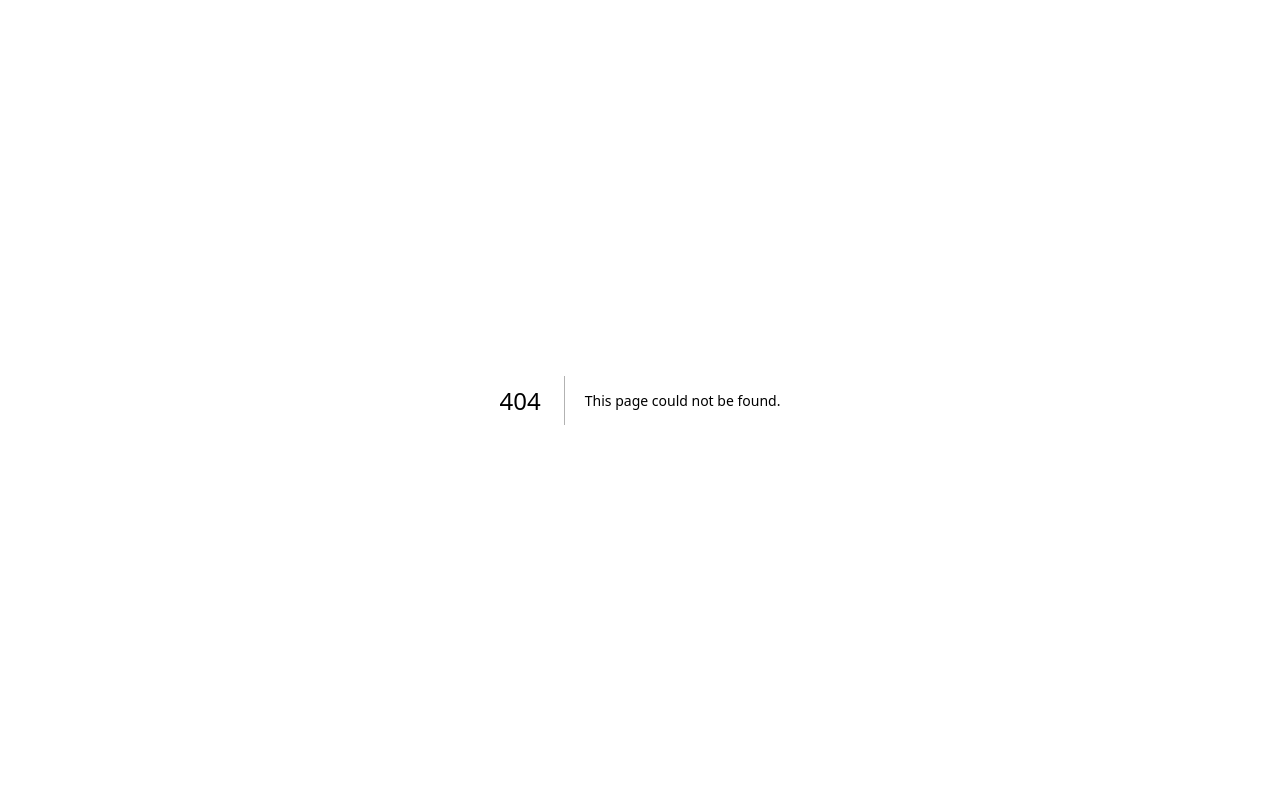
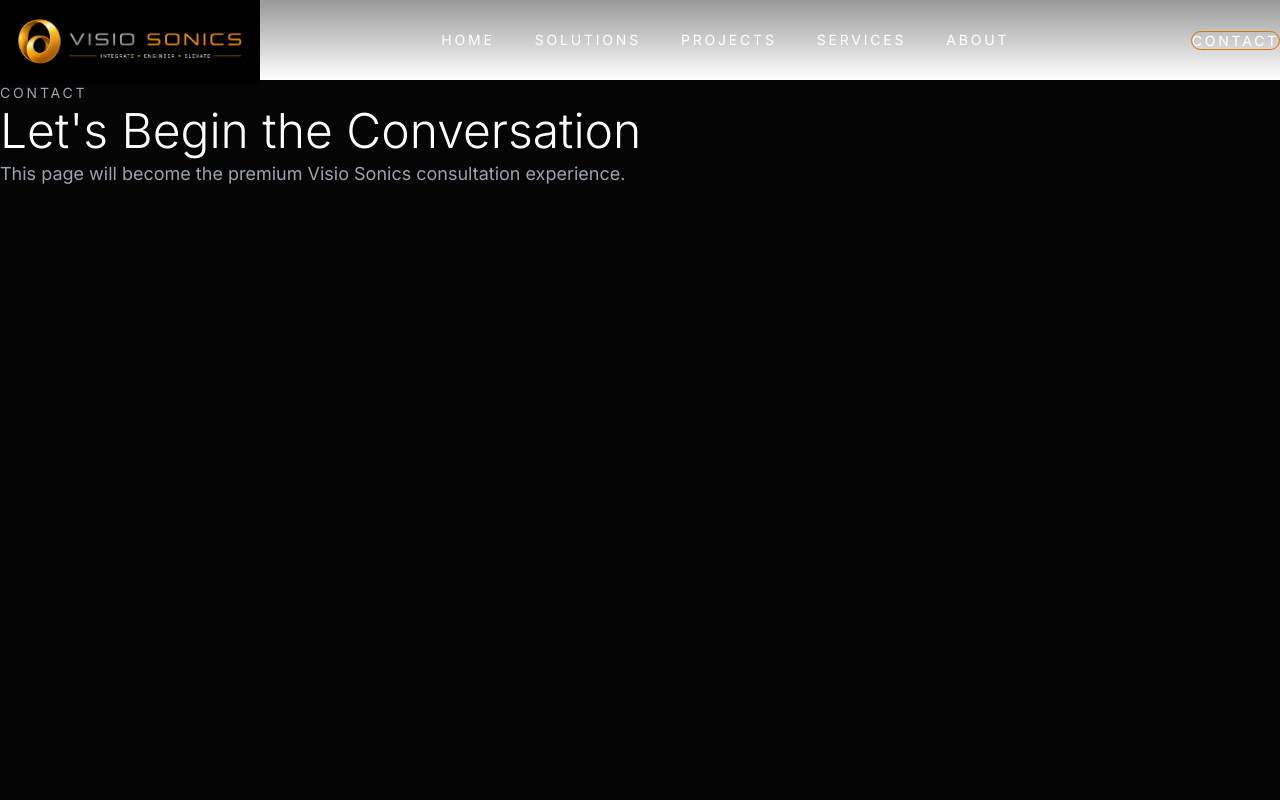
Before and after one commit to vhatele-vs/visio-sonics-web, a Next.js app: page /contact in a window 1280 px wide. Before the commit this address had no page. Shown: the top 800 px of the page. Built offline with nearby package versions, Linux system fonts and the light colour scheme.

Commit message:
fix(button): align CTA with button variant API

```diff
--- /dev/null
+++ b/app/(site)/contact/page.tsx
@@ -0,0 +1,19 @@
+export default function ContactPage() {
+  return (
+    <section className="min-h-screen bg-[var(--vs-background)] text-[var(--vs-text)]">
+      <div className="mx-auto max-w-7xl px-6 py-32">
+        <p className="mb-4 text-sm uppercase tracking-[0.2em] text-[var(--vs-accent)]">
+          Contact
+        </p>
+
+        <h1 className="mb-6 text-5xl font-light">
+          Let's Begin the Conversation
+        </h1>
+
+        <p className="max-w-2xl text-lg text-[var(--vs-text-muted)]">
+          This page will become the premium Visio Sonics consultation experience.
+        </p>
+      </div>
+    </section>
+  );
+}
```
